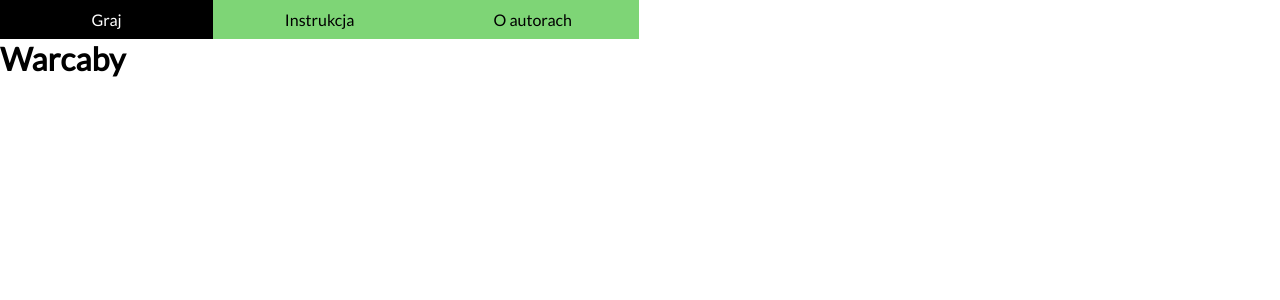
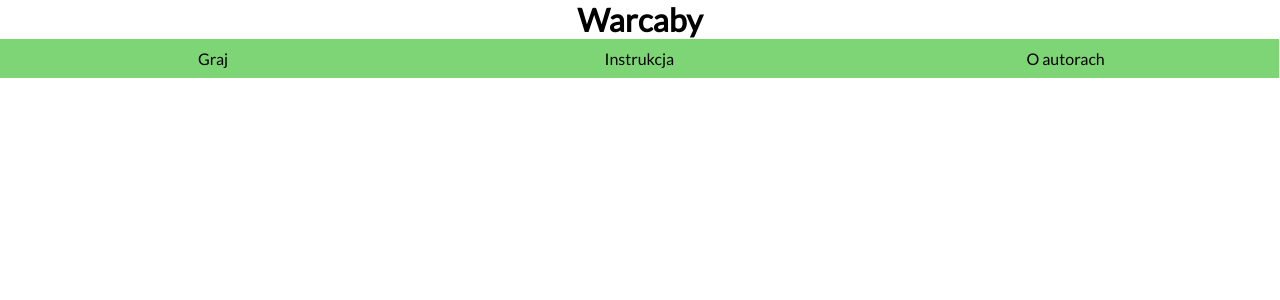
Before and after one commit to jdworzans/flask-game, a Flask app: page / in a window 1280 px wide. Shown: the top 300 px of the page. Run offline with Flask 2, Linux system fonts and the light colour scheme.

Commit message:
header before navbar

```diff
--- a/static/style.css
+++ b/static/style.css
@@ -3,8 +3,12 @@
     padding: 0;
     font-family: 'Lato', sans-serif;
 }
+h1 {
+    width: 100%;
+    text-align: center;
+}
 nav {
-    width: 50%;
+    width: 100%;
 }
 nav ul {
     list-style: none;
--- a/templates/base.html
+++ b/templates/base.html
@@ -7,6 +7,9 @@
         <link href="https://fonts.googleapis.com/css?family=Lato&display=swap" rel="stylesheet">
     </head>
     <body>
+        <header>
+                <h1>Warcaby</h1>
+        </header>
         <nav>
             <ul>
             <li><a href="#Home">Graj</a></li>
@@ -14,8 +17,5 @@
             <li><a href="#About">O autorach</a></li>
             </ul>
         </nav>
-        <header>
-            <h1>Warcaby</h1>
-        </header>
     </body>
 </html>
```
